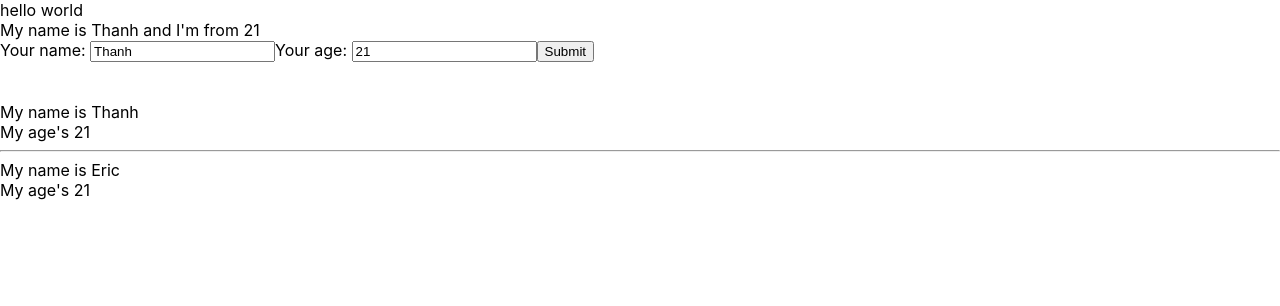
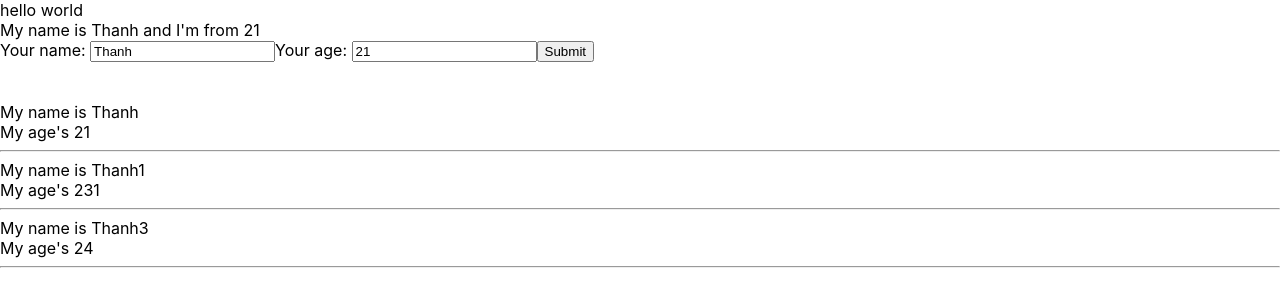
Before and after one commit to Thanh3423/basic-react-redux, a React (Create React App) app: page / in a window 1280 px wide. Shown: the top 306 px of the page. Built offline with nearby package versions, Linux system fonts and the light colour scheme.

Commit message:
outputting List

```diff
--- a/src/components/DisplayInfor.js
+++ b/src/components/DisplayInfor.js
@@ -2,14 +2,30 @@ import React from 'react';
 
 class DisplayInfor extends React.Component {
     render() {
+
         //destructuring array/object
-        const { age, name } = this.props;
-        console.log(this.props);
+        const { listUsers } = this.props;
+        console.log(listUsers);
         //props=> vieets tatws cuar properties: truyen du lieu tu component cha sang con
         return (
             <div>
+                {listUsers.map((user, index) => {
+                    return (
+                        <div key={user.id}>
+                            <div>My name is {user.name}</div>
+                            <div>My age's {user.age}</div>
+                            <hr />
+                        </div>
+                    )
+                })}
+                {/* <div>My name is {name}</div>
+                <div>My age's {age}</div>
+                <hr />
                 <div>My name is {name}</div>
                 <div>My age's {age}</div>
+                <hr />
+                <div>My name is {name}</div>
+                <div>My age's {age}</div> */}
 
             </div>
 
--- a/src/components/MyComponent.js
+++ b/src/components/MyComponent.js
@@ -3,17 +3,26 @@ import UserInfor from './UserInfor';
 import DisplayInfor from './DisplayInfor';
 
 class MyComponent extends React.Component {
+    state = {
+        listUsers: [
+            { id: 1, name: "Thanh", age: "21" },
+            { id: 2, name: "Thanh1", age: "231" },
+            { id: 3, name: "Thanh3", age: "24" },
+        ]
+    }
 
+    //DRY: don't repeat youseft
     //jsx: viết code javascript trong html
     render() {
+
         return (
             <div>
 
                 <UserInfor />
                 <br /><br />
-                <DisplayInfor name="Thanh" age="21" />
-                <hr />
-                <DisplayInfor name="Eric" age={"21"} />
+                <DisplayInfor
+                    listUsers={this.state.listUsers}
+                />
             </div>
         );
     }
```
